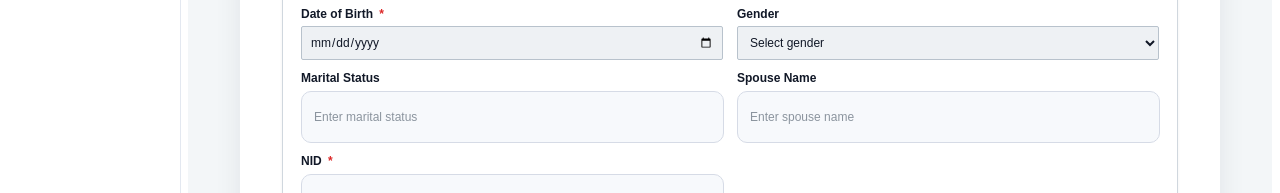
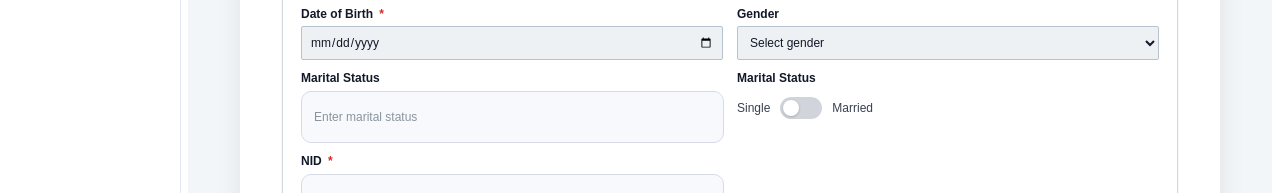
Before and after one commit to Nahidur-Rahman-labib/orm-registration-frontend, an Angular app: page /client/create in a window 1280 px wide. Shown: the part 411-604 px from the top of the page. Built offline with nearby package versions, Linux system fonts and the light colour scheme; no server answers.

Commit message:
fixed account data

```diff
--- a/src/app/layout/main-layout/main-layout.scss
+++ b/src/app/layout/main-layout/main-layout.scss
@@ -122,7 +122,8 @@ $sidebar-w: 180px;
     bottom: 0;
     z-index: 200;
     transition: width 0.22s ease, opacity 0.22s ease;
-    overflow: hidden;
+    overflow-y: auto;
+    overflow-x: hidden;
     &.collapsed {
         width: 0;
         opacity: 0;
@@ -312,6 +313,7 @@ $sidebar-w: 180px;
     text-align: left;
     white-space: nowrap;
     transition: background 0.15s, color 0.15s;
+    justify-content: space-between;
     &:hover {
         background: #e8f0fe;
         color: #1565c0;
@@ -372,3 +374,21 @@ $sidebar-w: 180px;
     margin-top: 3px;
     font-family: Arial, sans-serif;
 }
+
+.fast-badge {
+    margin-left: auto;
+    background: #e8f0fe;
+    color: #1565c0;
+    font-size: 10px;
+    font-weight: 700;
+    font-family: Arial, sans-serif;
+    padding: 2px 6px;
+    border-radius: 4px;
+    letter-spacing: 0.05em;
+    flex-shrink: 0;
+}
+
+.menu-item:hover .fast-badge {
+    background: #1565c0;
+    color: #fff;
+}
--- a/src/app/modules/client-registration/client-form/client-form.html
+++ b/src/app/modules/client-registration/client-form/client-form.html
@@ -209,12 +209,29 @@
                     <div class="form-field">
                         <app-text-box label="Marital Status" placeholder="Enter marital status" formControlName="maritalStatus" [maxlength]="30"></app-text-box>
                     </div>
+                    <!-- Marital Status Toggle -->
+                    <div class="form-field">
+                        <label>Marital Status</label>
+                        <div class="toggle-row">
+                            <span class="toggle-label">Single</span>
+                            <button type="button" class="toggle-switch" [class.on]="isMarried" (click)="toggleMaritalStatus()" [attr.aria-checked]="isMarried" role="switch">
+      <span class="toggle-thumb"></span>
+    </button>
+                            <span class="toggle-label">Married</span>
+                        </div>
+                    </div>
 
-                    <!-- Spouse Name -->
+                    <!-- Spouse Name — only shows when married -->
+                    <div class="form-field" *ngIf="isMarried">
+                        <app-text-box label="Spouse Name" placeholder="Enter spouse name" formControlName="spouseName" [maxlength]="100">
+                        </app-text-box>
+                    </div>
+
+                    <!-- Spouse Name
                     <div class="form-field">
                         <app-text-box label="Spouse Name" placeholder="Enter spouse name" formControlName="spouseName" [maxlength]="100"></app-text-box>
                     </div>
-
+ -->
                     <!-- NID -->
                     <div class="form-field">
                         <app-text-box label="NID" placeholder="Enter NID" inputMode="numeric" autocomplete="off" formControlName="nid" [required]="true" [minlength]="5" [maxlength]="20"></app-text-box>
--- a/src/app/modules/client-registration/client-form/client-form.scss
+++ b/src/app/modules/client-registration/client-form/client-form.scss
@@ -11,11 +11,6 @@
     box-sizing: border-box;
 }
 
-
-/*
-   Main registration container
-*/
-
 .registration-page {
     width: 100%;
     max-width: 980px;
@@ -26,11 +21,6 @@
     box-shadow: 0 10px 28px rgba(15, 23, 42, 0.08);
     font-family: Georgia, "Times New Roman", serif;
 }
-
-
-/*
-   Page heading
-   */
 
 .chapter-line {
     display: flex;
@@ -141,7 +131,7 @@ h1 {
 }
 
 
-/*
+/* ========================================
    Form layout
 ======================================== */
 
@@ -177,11 +167,13 @@ h1 {
     color: #dc2626;
 }
 
+app-text-box {
+    display: block;
+    min-width: 0;
+    width: 100%;
+}
 
-/* Allows reusable custom input components
-   to behave properly inside the grid */
-
-app-text-box {
+app-date-picker {
     display: block;
     min-width: 0;
     width: 100%;
@@ -192,11 +184,12 @@ app-text-box {
    Input, select and textarea
 ======================================== */
 
-.form-field input,
+.form-field input:not(.toggle-switch):not([type='button']):not([type='submit']),
 .form-field select,
 .form-field textarea {
     width: 100%;
     min-width: 0;
+    box-sizing: border-box;
     border: 1px solid #b8c2cc;
     border-radius: 2px;
     outline: none;
@@ -204,35 +197,32 @@ app-text-box {
     color: #111827;
     font-family: Arial, sans-serif;
     font-size: 12px;
+    height: 34px;
+    padding: 5px 8px;
     transition: background-color 0.15s ease, border-color 0.15s ease, box-shadow 0.15s ease;
 }
 
-.form-field input,
-.form-field select {
-    height: 34px;
-    padding: 5px 8px;
-}
-
 .form-field textarea {
+    height: auto;
     min-height: 74px;
     padding: 8px;
     line-height: 1.5;
     resize: vertical;
 }
 
-.form-field input::placeholder,
+.form-field input:not(.toggle-switch)::placeholder,
 .form-field textarea::placeholder {
     color: #8b949e;
     opacity: 1;
 }
 
-.form-field input:hover:not(:disabled):not(:read-only),
+.form-field input:not(.toggle-switch):hover:not(:disabled):not(:read-only),
 .form-field select:hover:not(:disabled),
 .form-field textarea:hover:not(:disabled):not(:read-only) {
     border-color: #8fa1b3;
 }
 
-.form-field input:focus,
+.form-field input:not(.toggle-switch):focus,
 .form-field select:focus,
 .form-field textarea:focus {
     border-color: #0078d7;
@@ -240,7 +230,7 @@ app-text-box {
     box-shadow: 0 0 0 2px rgba(0, 120, 215, 0.15);
 }
 
-.form-field input:disabled,
+.form-field input:not(.toggle-switch):disabled,
 .form-field select:disabled,
 .form-field textarea:disabled {
     cursor: not-allowed;
@@ -249,7 +239,7 @@ app-text-box {
     opacity: 0.75;
 }
 
-.form-field input:read-only,
+.form-field input:not(.toggle-switch):read-only,
 .form-field textarea:read-only {
     background: #e5e7eb;
 }
@@ -263,16 +253,67 @@ app-text-box {
     grid-column: 1 / -1;
 }
 
-app-date-picker {
-    display: block;
-    min-width: 0;
-    width: 100%;
+.marital-pair {
+    display: contents;
 }
 
 
-/*
+/* ========================================
+   Toggle switch
+======================================== */
+
+.toggle-row {
+    display: flex;
+    align-items: center;
+    gap: 10px;
+    height: 34px;
+}
+
+.toggle-label {
+    font-size: 12px;
+    font-family: Arial, sans-serif;
+    color: #374151;
+}
+
+.toggle-switch {
+    position: relative;
+    width: 42px;
+    height: 22px;
+    border-radius: 11px;
+    border: none;
+    background: #d1d5db;
+    cursor: pointer;
+    padding: 0;
+    flex-shrink: 0;
+    transition: background 0.2s ease;
+    &.on {
+        background: #0078d7;
+    }
+    &:focus-visible {
+        outline: 3px solid rgba(0, 120, 215, 0.25);
+        outline-offset: 2px;
+    }
+}
+
+.toggle-thumb {
+    position: absolute;
+    top: 3px;
+    left: 3px;
+    width: 16px;
+    height: 16px;
+    border-radius: 50%;
+    background: #fff;
+    box-shadow: 0 1px 3px rgba(0, 0, 0, 0.2);
+    transition: transform 0.2s ease;
+    .toggle-switch.on & {
+        transform: translateX(20px);
+    }
+}
+
+
+/* ========================================
    Validation errors
-*/
+======================================== */
 
 .form-field .input-error,
 .input-error {
@@ -310,10 +351,14 @@ app-date-picker {
     font-weight: 500;
 }
 
+.half-col {
+    grid-column: span 1 !important;
+}
 
-/*
+
+/* ========================================
    Form actions
-*/
+======================================== */
 
 .form-actions {
     display: flex;
@@ -356,9 +401,9 @@ app-date-picker {
 }
 
 
-/*
+/* ========================================
    Success or backend message
-*/
+======================================== */
 
 .message {
     margin: 16px 0 0;
@@ -370,9 +415,9 @@ app-date-picker {
 }
 
 
-/*
+/* ========================================
    Responsive design
- */
+======================================== */
 
 @media (max-width: 900px) {
      :host {
--- a/src/app/modules/client-registration/client-form/client-form.ts
+++ b/src/app/modules/client-registration/client-form/client-form.ts
@@ -32,6 +32,7 @@ export class ClientForm implements OnInit {
   loading = false;
   message = '';
   isEdit = false;
+  isMarried = false;
   clientId: number | null = null;
   currentAddressId: number | null = null;
   currentAccountId: number | null = null;
@@ -128,6 +129,9 @@ export class ClientForm implements OnInit {
       }
     });
   }
+  ngOnDestroy(): void {
+    this.navbar.clearActions();
+  }
 
   // Expands or collapses one accordion panel. Bound to each panel-header's
   // click/keyboard handler in the template.
@@ -140,6 +144,8 @@ export class ClientForm implements OnInit {
     this.clientService.getCountries().subscribe(res => this.countries = res);
   }
 
+
+
   loadClientData(clientId: number) {
     this.loading = true;
 
@@ -150,10 +156,12 @@ export class ClientForm implements OnInit {
       accounts: this.clientService.getClientAccounts(clientId)
     }).subscribe({
       next: ({ client, details, addresses, accounts }) => {
+        this.isMarried = details.maritalStatus === 'MARRIED';
         this.registrationForm.get('client')?.patchValue({ clientName: client.clientName });
         this.registrationForm.get('details')?.patchValue({
           ...details,
           dateOfBirth: this.toDateInput(details.dateOfBirth)
+
         });
         if (addresses.length > 0) {
           this.currentAddressId = addresses[0].addressId ?? null; // <-- fix addressId
@@ -198,8 +206,20 @@ export class ClientForm implements OnInit {
     if (!districtId) return;
     this.clientService.getThanas(districtId).subscribe(res => this.thanas = res);
   }
+  toggleMaritalStatus(): void {
+    this.isMarried = !this.isMarried;
+    this.registrationForm.get('details.maritalStatus')?.setValue(
+      this.isMarried ? 'MARRIED' : 'SINGLE'
+    );
+    if (!this.isMarried) {
+      this.registrationForm.get('details.spouseName')?.setValue('');
+    }
+  }
 
   submitForm(): void {
+    if (this.loading) return;
+    this.loading = true;
+    this.navbar.setLoading(true);
     if (this.registrationForm.invalid) {
       this.registrationForm.markAllAsTouched();
       this.message = 'Please fill required fields.';
@@ -275,6 +295,7 @@ export class ClientForm implements OnInit {
                 ...this.registrationForm.get('account')?.value,
                 clientId
               };
+              console.log('Account request:', accountRequest);  //
               return this.clientService.addAccount(clientId, accountRequest);
             })
           );
@@ -293,7 +314,5 @@ export class ClientForm implements OnInit {
       });
     }
   }
-  ngOnDestroy(): void {
-    this.navbar.clearActions();
-  }
+
 }
--- a/src/app/modules/client-registration/client-view/client-view.html
+++ b/src/app/modules/client-registration/client-view/client-view.html
@@ -42,6 +42,15 @@
                     <label>Date of Birth</label>
                     <p>{{ client.details.dateOfBirth | date:'yyyy-MM-dd' }}</p>
                 </div>
+                <div>
+                    <label>Marital Statuss</label>
+                    <p>{{ client.details.maritalStatus || '-' }}</p>
+                </div>
+                <div>
+                    <label>Spouse Name</label>
+                    <p>{{ client.details.spouseName || '-' }}</p>
+                </div>
+
             </div>
             <ng-template #noDetails>
                 <p class="empty-text">No personal details found.</p>
--- a/src/app/modules/client-registration/models/client-view.models.ts
+++ b/src/app/modules/client-registration/models/client-view.models.ts
@@ -17,6 +17,8 @@ export interface ClientDetailsView {
     motherName?: string;
     nid?: string;
     dateOfBirth?: string;
+    maritalStatus: string;
+    spouseName: string;
 }
 
 export interface AddressView {
--- a/src/app/modules/client-registration/service/navbar.service.ts
+++ b/src/app/modules/client-registration/service/navbar.service.ts
@@ -3,6 +3,7 @@ import { Injectable, signal } from '@angular/core';
 export interface NavbarConfig {
     pageTitle: string;
     showActions: boolean;
+    loading?: boolean;
 }
 
 @Injectable({ providedIn: 'root' })
@@ -14,6 +15,9 @@ export class NavbarService {
 
     readonly pageTitle = () => this.config().pageTitle;
     readonly showActions = () => this.config().showActions;
+    readonly loading = () => this.config().loading ?? false;
+
+
 
     // Action callbacks registered by the current page
     private _onSave?: () => void;
@@ -36,6 +40,9 @@ export class NavbarService {
         this._onView = actions.onView;
         this._onExit = actions.onExit;
     }
+    setLoading(loading: boolean): void {
+        this.config.update(c => ({ ...c, loading }));
+    }
 
     clearActions(): void {
         this._onSave = this._onReset = this._onView = this._onExit = undefined;
```
Also changed, not shown: src/app/layout/main-layout/main-layout.html (+6 -2 lines), src/app/shared/components/text-box/text-box.component.ts (+8 -2 lines).
